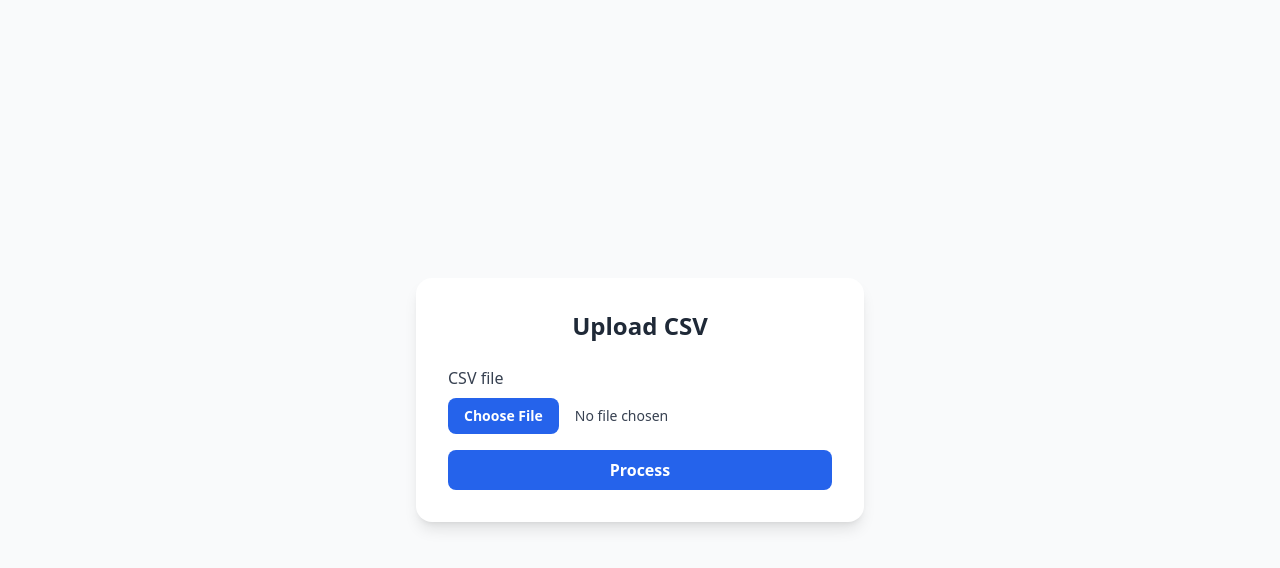
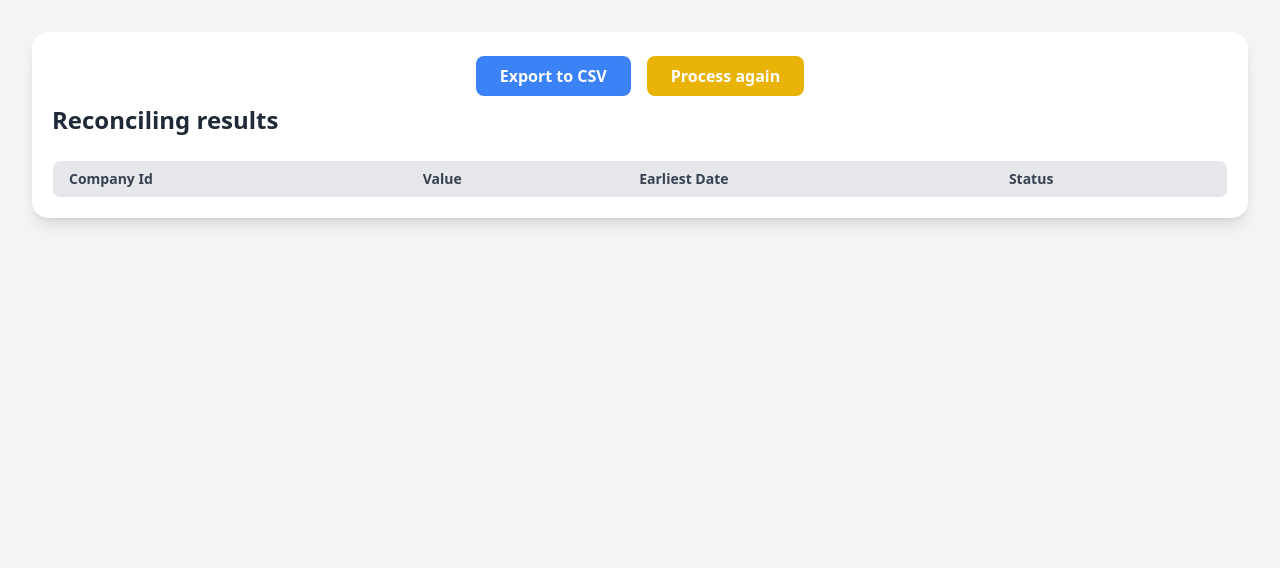
Before and after one commit to Gaabrielgomes/accounting-reconciler, a Django app: page /reconcile/process/ in a window 1280 px wide. Shown: the top 568 px of the page. Run offline with Django 5.2, Linux system fonts and the light colour scheme; data that the repository does not hold is empty; some libraries are stand-ins or nearby versions.

Commit message:
Fixed execution malfunctions and increased funcionality

```diff
--- a/reconcile/forms.py
+++ b/reconcile/forms.py
@@ -1,7 +1,7 @@
 from django import forms
 
 
-class ReconcileForm(forms.Form):
+class UploadForm(forms.Form):
     file = forms.FileField(label='Select a file (.xlsx, .csv, .json, .txt)', widget=forms.ClearableFileInput(attrs={
         "class": "form-input",
         "accept": ".csv, .txt, .xlsx, .json"
--- a/reconcile/urls.py
+++ b/reconcile/urls.py
@@ -1,11 +1,12 @@
 from django.urls import path
 from . import views
-
 
 app_name = "reconcile"
 
 urlpatterns = [
     path('', views.reconcile_home, name="reconcile_home"),
     path('process/', views.reconcile_process, name="reconcile_process"),
-    path('results/', views.reconcile_results, name="reconcile_results")
+    path('filter/', views.filter_by_period, name="filter_by_period"),
+    path('export/', views.export_csv, name='export_csv'),
+    path('process-again/', views.process_again, name='process_again')
 ]
--- a/reconcile/views.py
+++ b/reconcile/views.py
@@ -1,25 +1,170 @@
-from django.shortcuts import render
-from .forms import ReconcileForm
+from django.shortcuts import render, redirect
+from django.http import HttpResponse
+from django.db import connection
+from datetime import datetime
+from .forms import UploadForm
+from .models import Register
+from io import TextIOWrapper
+from decimal import Decimal
+import pandas as pd
+import csv
 
-# Create your views here.
+
 def reconcile_home(request):
-    return render(request, 'pages/reconcile_home.html', {'form': ReconcileForm()})
+    if request.method == 'POST':
+        form = UploadForm(request.POST, request.FILES)
+
+        if form.is_valid():
+            file = request.FILES['file']
+
+            total = process_file(file)
+
+            request.session['total_registros'] = total
+
+            return redirect('reconcile:filter_by_period')
+
+    else:
+        form = UploadForm()
+
+    return render(request, 'pages/reconcile_home.html', {'form': form})
+
+
+def process_file(file):
+    df = pd.read_csv(TextIOWrapper(file, encoding='utf-8'))
+
+    registers = []
+
+    for _, row in df.iterrows():
+        registers.append(
+            Register(
+                company_id=row.get('company_id'),
+                issue_date=datetime.strptime(row.get('issue_date'), "%d/%m/%Y").date(),
+                debit_account=row.get('debit_account'),
+                credit_account=row.get('credit_account'),
+                description=row.get('description'),
+                value=Decimal(str(row.get('value')).replace(',', '.'))
+            )
+        )
+
+    Register.objects.bulk_create(registers)
+
+    return len(registers)
+
+
+def filter_by_period(request):
+    if request.method == "POST":
+        start_date = request.POST.get("start_date")
+        end_date = request.POST.get("end_date")
+
+        with connection.cursor() as cursor:
+            cursor.execute("""
+                SELECT
+                    company_id,
+                    SUM(
+                        CASE
+                            WHEN CAST(debit_account AS INTEGER) > CAST(credit_account AS INTEGER)
+                            THEN -ABS(value)
+                            ELSE ABS(value)
+                        END
+                    ) AS total_value,
+                    MIN(issue_date) AS earliest_date,
+                    CASE
+                        WHEN SUM(
+                            CASE
+                                WHEN CAST(debit_account AS INTEGER) > CAST(credit_account AS INTEGER)
+                                THEN -ABS(value)
+                                ELSE ABS(value)
+                            END
+                        ) = 0 THEN 'ZEROED'
+                        ELSE 'OPEN'
+                    END AS status
+                FROM reconcile_register
+                WHERE issue_date BETWEEN %s AND %s
+                GROUP BY company_id
+                ORDER BY company_id
+            """, [start_date, end_date])
+
+            columns = [col[0] for col in cursor.description]
+            results = [dict(zip(columns, row)) for row in cursor.fetchall()]
+
+            for r in results:
+                r['total_value'] = float(r['total_value']) if r['total_value'] is not None else 0
+                r['earliest_date'] = str(r['earliest_date']) if r['earliest_date'] else ''
+
+        request.session['results'] = results
+
+        return render(request, 'pages/reconcile_results.html', {
+            'results': results
+        })
+
+    return render(request, 'pages/reconcile_get_data.html')
 
 
 def reconcile_process(request):
-    if request.method == 'POST':
-        form = ReconcileForm(request.POST, request.FILES)
+    with connection.cursor() as cursor:
+        cursor.execute("""
+            SELECT
+                company_id,
+                SUM(
+                    CASE
+                        WHEN CAST(debit_account AS INTEGER) > CAST(credit_account AS INTEGER)
+                        THEN -ABS(value)
+                        ELSE ABS(value)
+                    END
+                ) AS total_value,
+                MIN(issue_date) AS earliest_date,
+                CASE
+                    WHEN SUM(
+                        CASE
+                            WHEN CAST(debit_account AS INTEGER) > CAST(credit_account AS INTEGER)
+                            THEN -ABS(value)
+                            ELSE ABS(value)
+                        END
+                    ) = 0 THEN 'ZEROED'
+                    ELSE 'OPEN'
+                END AS status
+            FROM reconcile_register
+            GROUP BY company_id
+            ORDER BY company_id
+        """)
 
-        if form.is_valid():
-            uploaded_file = form.cleaned_data['file']
-            return render(
-                request,
-                  'pages/reconcile_process.html',
-                    {'file_name': uploaded_file.name}
-            )
-    else:
-        return render(request, 'pages/reconcile_home.html', {'form': ReconcileForm()})
+        columns = [col[0] for col in cursor.description]
+        results = [dict(zip(columns, row)) for row in cursor.fetchall()]
+
+    request.session['results'] = results
+
+    return render(request, 'pages/reconcile_results.html', {
+        'results': results
+    })
 
 
 def reconcile_results(request):
-    return render(request, 'pages/reconcile_results.html')
+    results = request.session.get('results', [])
+    return render(request, 'pages/reconcile_results.html', {'results': results})
+
+
+def export_csv(request):
+    results = request.session.get('results', [])
+
+    response = HttpResponse(content_type='text/csv')
+    response['Content-Disposition'] = 'attachment; filename="reconciliation.csv"'
+
+    writer = csv.writer(response)
+
+    # Cabeçalho
+    writer.writerow(['Company ID', 'Value', 'Earliest Date', 'Status'])
+
+    # Dados
+    for r in results:
+        writer.writerow([
+            r['company_id'],
+            r['total_value'],
+            r['earliest_date'],
+            r['status']
+        ])
+
+    return response
+
+def process_again(request):
+    request.session.flush()
+    return redirect('reconcile:reconcile_home')
--- a/templates/pages/reconcile_home.html
+++ b/templates/pages/reconcile_home.html
@@ -40,6 +40,13 @@
                 </button>
             </form>
 
+            <div class="flex justify-center mt-1">
+                <a href="{% url 'reconcile:filter_by_period' %}"
+                   class="text-gray-500 hover:text-gray-700 py-2 rounded-sm text-sm font-semibold transition">
+                    Skip
+                </a>
+            </div>
+
         </div>
 
     </main>
--- a/templates/pages/reconcile_results.html
+++ b/templates/pages/reconcile_results.html
@@ -9,8 +9,19 @@
 <body class="bg-gray-100 min-h-screen">
 
     <main class="p-8">
+        <div class="bg-white rounded-2xl shadow-lg p-5 relative">
 
-        <div class="bg-white rounded-2xl shadow-lg p-6">
+            <div class="mt-1 mb-2 flex gap-4 justify-center">
+                <a href="{% url 'reconcile:export_csv' %}"
+                    class="bg-blue-500 hover:bg-blue-600 text-white font-bold py-2 px-6 rounded-lg transition duration-200 ease-in-out transform hover:scale-105">
+                        Export to CSV
+                </a>
+
+                <a href="{% url 'reconcile:process_again' %}"
+                    class="bg-yellow-500 hover:bg-yellow-600 text-white font-bold py-2 px-6 rounded-lg transition duration-200 ease-in-out transform hover:scale-105">
+                        Process again
+                </a>
+            </div>
 
             <h2 class="text-2xl font-bold mb-6 text-gray-800">
                 Reconciling results
@@ -20,7 +31,7 @@
                 <table class="min-w-full border border-gray-200 rounded-lg overflow-hidden">
                     <thead class="bg-gray-200">
                         <tr>
-                            <th class="px-4 py-2 text-left text-sm font-semibold text-gray-700">Invoice</th>
+                            <th class="px-4 py-2 text-left text-sm font-semibold text-gray-700">Company Id</th>
                             <th class="px-4 py-2 text-left text-sm font-semibold text-gray-700">Value</th>
                             <th class="px-4 py-2 text-left text-sm font-semibold text-gray-700">Earliest Date</th>
                             <th class="px-4 py-2 text-left text-sm font-semibold text-gray-700">Status</th>
@@ -30,14 +41,14 @@
 
                         {% for row in results %}
                         <tr class="hover:bg-gray-50">
-                            <td class="px-4 py-2 text-sm text-gray-700">{{ row.invoice }}</td>
-                            <td class="px-4 py-2 text-sm text-gray-700">{{ row.value }}</td>
+                            <td class="px-4 py-2 text-sm text-gray-700">{{ row.company_id }}</td>
+                            <td class="px-4 py-2 text-sm text-gray-700">R$ {{ row.total_value }}</td>
                             <td class="px-4 py-2 text-sm text-gray-700">{{ row.earliest_date }}</td>
                             <td class="px-4 py-2 text-sm font-semibold
                                 {% if row.status == 'ZEROED' %}
-                                    text-green-600
+                                    text-green-500
                                 {% else %}
-                                    text-red-600
+                                    text-red-500
                                 {% endif %}
                             ">
                                 {{ row.status }}
```
Also changed, not shown: reconcile/models.py (+0 -9 lines), reconcile/static/scripts/loadings.js (added, +25 -0 lines), templates/pages/reconcile_get_data.html (added, +55 -0 lines), templates/pages/reconcile_process.html (deleted, +0 -109 lines), reconcile/migrations/0001_initial.py (deleted), reconcile/migrations/0002_register_credit_account_register_debit_account.py (deleted), reconcile/migrations/0003_client_rename_text_register_description_and_more.py (deleted).
